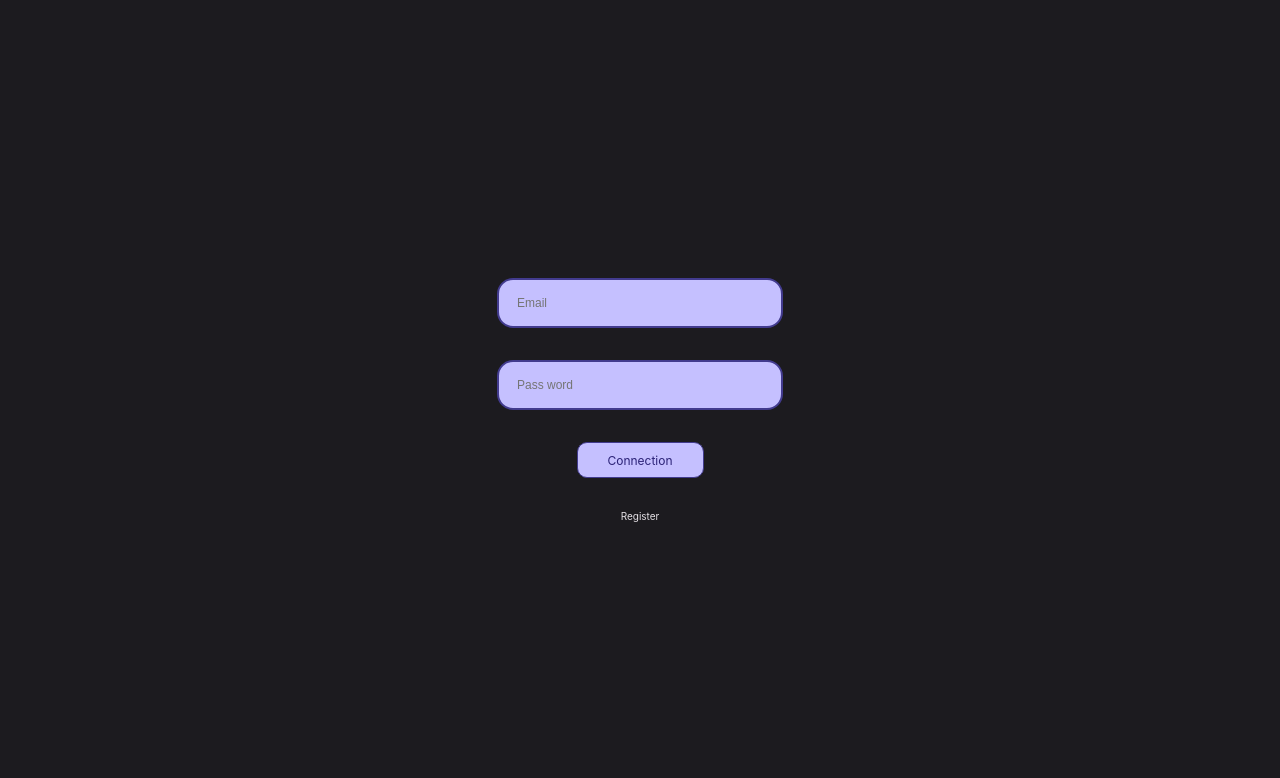
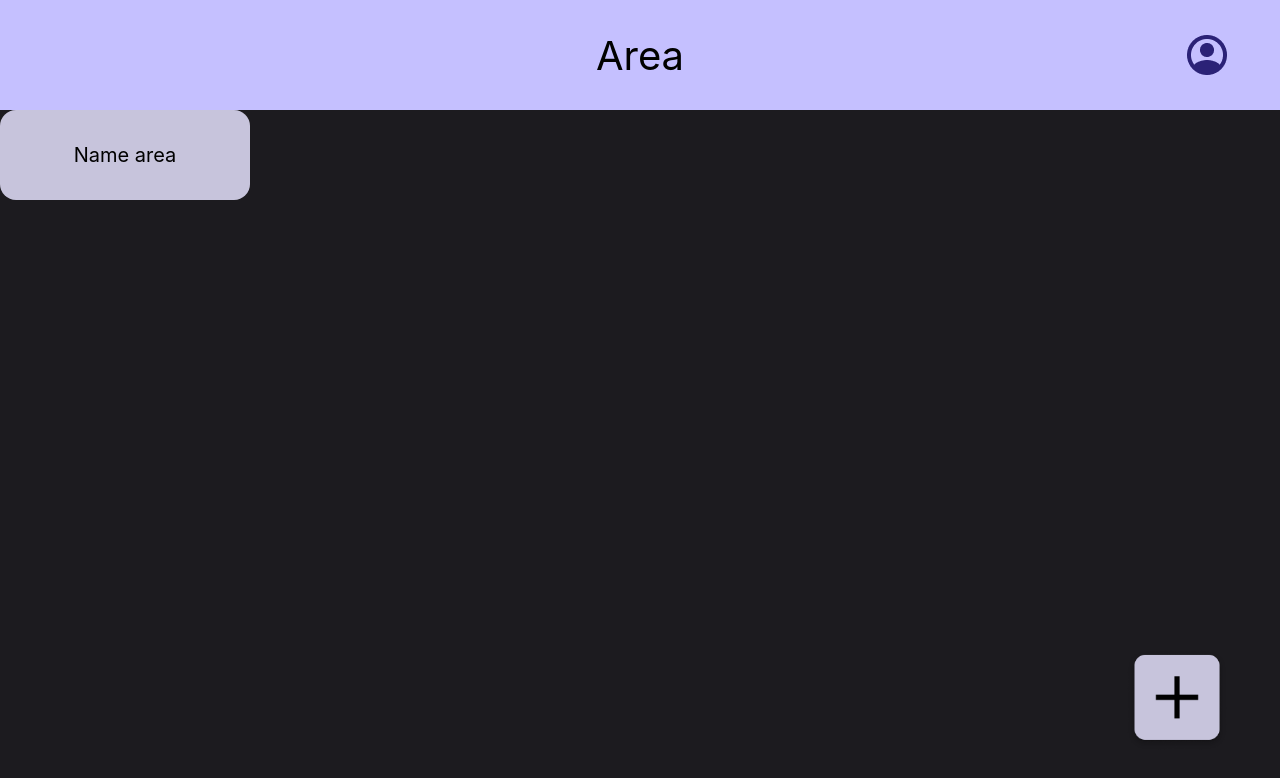
Before and after one commit to AlexGuillard/Area, a React (Create React App) app in the folder web/: page /Area in a window 1280 px wide. Shown: the top 778 px of the page. Built offline with nearby package versions, Linux system fonts and the light colour scheme.

Commit message:
feat: add navigation

```diff
--- a/web/package.json
+++ b/web/package.json
@@ -12,6 +12,7 @@
     "@types/react-dom": "^18.2.17",
     "react": "^18.2.0",
     "react-dom": "^18.2.0",
+    "react-router-dom": "^6.21.0",
     "react-scripts": "5.0.1",
     "typescript": "^4.9.5",
     "web-vitals": "^2.1.4"
--- a/web/src/App.tsx
+++ b/web/src/App.tsx
@@ -4,12 +4,22 @@ import Register from './Page/Register/register';
 import Area from './Page/Area/area';
 import Services from './Page/Services/services';
 import './App.css';
+import { BrowserRouter as Router, Route, Link, Routes } from 'react-router-dom';
 
 function App() {
   return (
-    <div className="AppBody">
-      <Login />
-    </div>
+    <Router>
+        <nav>
+          <div className="AppBody">
+          </div>
+        </nav>
+        <Routes>
+          <Route path="/" Component={Login} />
+          <Route path="/Register" Component={Register} />
+          <Route path="/Area" Component={Area} />
+          <Route path="/Services" Component={Services} />
+        </Routes>
+    </Router>
   );
 }
 
--- a/web/src/Page/Area/area.tsx
+++ b/web/src/Page/Area/area.tsx
@@ -1,17 +1,21 @@
 import React from 'react';
 import './area.css';
+import { BrowserRouter as Router, Route, Link, useNavigate} from 'react-router-dom';
 import User from '../../Image/User.png'
 import AddIcon from '../../Image/AddIcon.png'
 import AreaCard from '../../Component/AreaCard/areaCard'
 
 function Area() {
+
+  const navigate = useNavigate()
+
   return (
     <div className='areaBody'>
       <div className='areaHeader'>
         <span className='areaTitle'>
           Area
         </span>
-        <img src={User} className='UserLogo'/>
+        <img src={User} className='UserLogo' onClick={() => navigate("/Services")}/>
       </div>
       <AreaCard name="Name area"/>
       <img src={AddIcon} className='AddLogo'/>
--- a/web/src/Page/Login/login.tsx
+++ b/web/src/Page/Login/login.tsx
@@ -1,11 +1,13 @@
 import React from 'react';
 import { useState } from 'react';
 import './login.css';
+import { BrowserRouter as Router, Route, Link, useNavigate} from 'react-router-dom';
 
 function Login() {
 
   const [textEmail, setTextEmail] = useState("");
   const [textPassWord, setTextPassWord] = useState("");
+  const navigate = useNavigate()
 
   const handleTextChangeUser = (event: React.ChangeEvent<HTMLInputElement>) => {
     setTextEmail(event.target.value);
@@ -13,6 +15,10 @@ function Login() {
   const handleTextChangePassWord = (event: React.ChangeEvent<HTMLInputElement>) => {
       setTextPassWord(event.target.value);
   };
+
+  const handleClickConnection = () => {
+    navigate("/Area")
+  }
 
   return (
     <div className='loginPageBody'>
@@ -33,13 +39,13 @@ function Login() {
           className='passwordLoginArea'
         />
         <div className='connectionButon'>
-          <span>
+          <span onClick={handleClickConnection}>
             Connection
           </span>
         </div>
-        <span className='registerButon'>
+        <Link to="/Register" className='registerButon'>
           Register
-        </span>
+        </Link>
     </div>
   );
 }
--- a/web/src/Page/Register/register.tsx
+++ b/web/src/Page/Register/register.tsx
@@ -1,6 +1,7 @@
 import React from 'react';
 import { useState } from 'react';
 import './register.css';
+import { Link } from 'react-router-dom';
 
 function Register() {
 
@@ -37,9 +38,9 @@ function Register() {
             Register
           </span>
         </div>
-        <span className='registerButon'>
-          Connection
-        </span>
+        <Link to="/" className='registerButon'>
+          Login
+        </Link>
     </div>
   );
 }
--- a/web/src/Page/Services/services.tsx
+++ b/web/src/Page/Services/services.tsx
@@ -1,15 +1,19 @@
 import React from 'react';
 import './services.css';
+import { BrowserRouter as Router, Route, Link, useNavigate} from 'react-router-dom';
 import User from '../../Image/User.png'
 import BackIcon from '../../Image/BackIcon.png'
 import ServiceCard from '../../Component/ServiceCard/serviceCard';
 import Google from '../../Image/Google.png'
 
 function Services() {
+
+  const navigate = useNavigate()
+
   return (
     <div className='servicesBody'>
       <div className='servicesHeader'>
-        <div className='servicesBackArea'>
+        <div className='servicesBackArea' onClick={() => navigate("/Area")}>
           <img src={BackIcon} className='BackLogo'/>
           <span className='BackTitle'>
             Area
```
Also changed, not shown: 1 other file (tests, documents, lock files or other folders).
